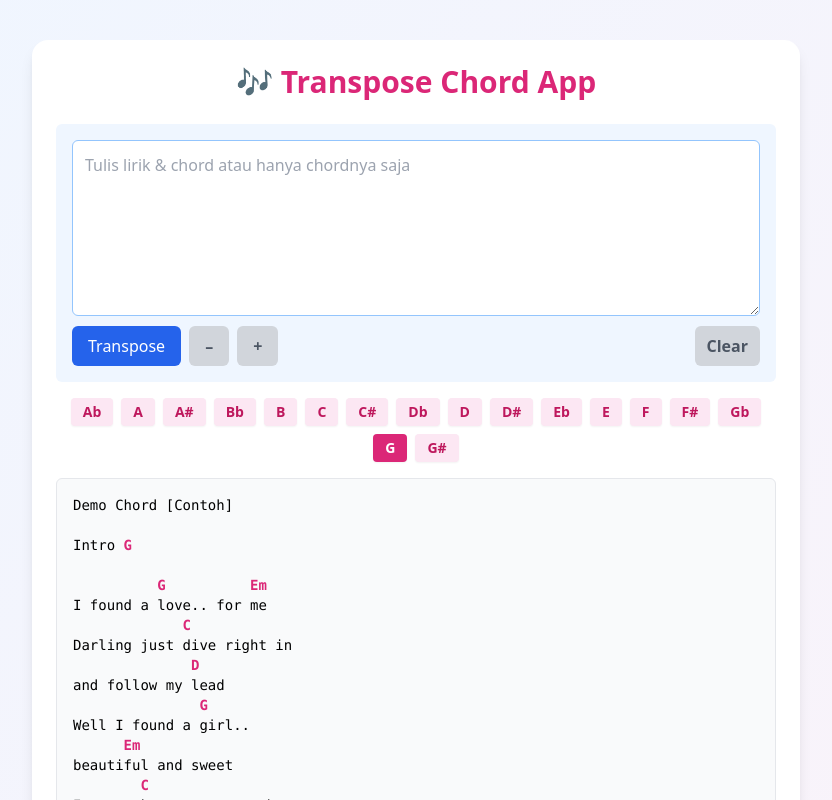
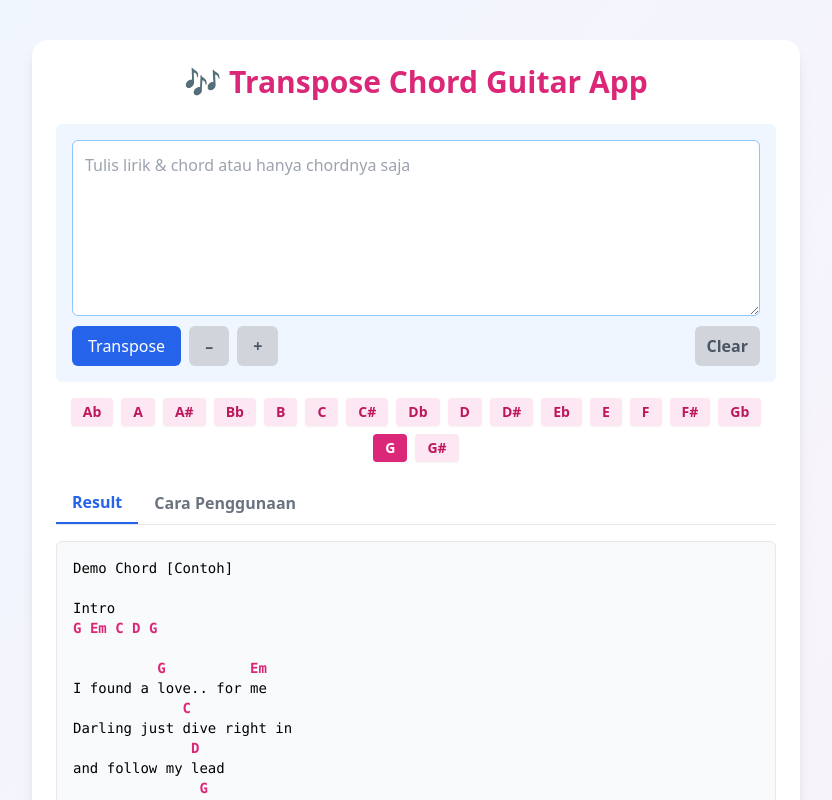
Before and after one commit to husnimr/transpose-chord, a React (Vite) app: page / in a window 1280 px wide. Shown: the top 800 px of the page, without its empty margins (224-1056 px from the left). Built offline with nearby package versions, Linux system fonts and the light colour scheme; the HTML template or start-up script is replaced by a standard one.

Commit message:
create: how to use

```diff
--- a/src/App.jsx
+++ b/src/App.jsx
@@ -14,7 +14,8 @@ import {
 
 const defaultSample = `Demo Chord [Contoh]
 
-Intro G
+Intro
+G Em C D G
 
           G          Em
 I found a love.. for me
@@ -70,7 +71,7 @@ export default function App() {
     buildDisplayHtmlFromText(defaultSample, "G")
   );
   const [currentKey, setCurrentKey] = useState(getKeyByName("G"));
-
+  const [activeTab, setActiveTab] = useState("output");
   useEffect(() => {
     setDisplayHtml(buildDisplayHtmlFromText(defaultSample, "G"));
     setCurrentKey(getKeyByName("G"));
@@ -131,7 +132,7 @@ export default function App() {
     <div className="min-h-screen bg-gradient-to-br from-blue-50 to-pink-50 flex flex-col items-center py-10 px-4">
       <div className="max-w-3xl w-full bg-white p-6 rounded-2xl shadow-lg">
         <h1 className="text-3xl font-bold text-center text-pink-600 mb-6">
-          🎶 Transpose Chord App
+          🎶 Transpose Chord Guitar App
         </h1>
 
         <ChordInput
@@ -146,7 +147,70 @@ export default function App() {
 
         <KeySelector currentKey={currentKey.name} onSelect={handleSelectKey} />
 
-        <ChordOutput html={displayHtml} />
+        {/* --- Tabs Section --- */}
+        <div className="mt-5">
+          {/* Tab Buttons */}
+          <div className="flex border-b border-gray-200 mb-4">
+            <button
+              className={`px-4 py-2 text-m font-semibold transition ${
+                activeTab === "output"
+                  ? "border-b-2 border-blue-600 text-blue-600"
+                  : "text-gray-500 hover:text-blue-500"
+              }`}
+              onClick={() => setActiveTab("output")}
+            >
+              Result
+            </button>
+            <button
+              className={`px-4 py-2 text-m font-semibold transition ${
+                activeTab === "cara"
+                  ? "border-b-2 border-blue-600 text-blue-600"
+                  : "text-gray-500 hover:text-blue-500"
+              }`}
+              onClick={() => setActiveTab("cara")}
+            >
+              Cara Penggunaan
+            </button>
+          </div>
+
+          {/* Tab Content */}
+          {activeTab === "output" ? (
+            <ChordOutput html={displayHtml} />
+          ) : (
+            <div className="bg-blue-50 border border-blue-200 rounded-lg p-4 text-gray-700 leading-relaxed shadow-sm">
+              {/* <h2 className="text-m font-semibold text-blue-600 mb-3">
+                💡 Cara Menggunakan Fitur Transpose Chord
+              </h2> */}
+              <ol className="list-decimal pl-5 space-y-2 text-sm sm:text-base">
+                <li>
+                  <b>Tentukan nada dasar (key)</b> dari lagu yang ingin kamu
+                  ubah. <br />
+                  <span className="italic text-gray-600">
+                    Contoh: Jika pada bagian intro tertulis <b>D E A F#m</b>,
+                    maka pilih atau masukkan chord awal <b>D</b>.
+                  </span>
+                </li>
+                <li>
+                  Masukkan <b>chord dan lirik lagu</b> (jika ada) ke dalam
+                  kolom input di atas.
+                </li>
+                <li>
+                  Klik tombol <b>“Mulai Transpose”</b> untuk menampilkan hasil
+                  perubahan chord.
+                </li>
+                <li>
+                  Ubah nada dengan mudah menggunakan tombol{" "}
+                  <b>“+”</b> atau <b>“–”</b> untuk menaikkan/menurunkan setengah
+                  nada, atau pilih langsung nada dari daftar chord di atas.
+                </li>
+                <li>
+                  Jika ingin memulai ulang, klik tombol <b>“Clear”</b> untuk
+                  menghapus input dan hasil sebelumnya.
+                </li>
+              </ol>
+            </div>
+          )}
+        </div>
       </div>
     </div>
   );
```
